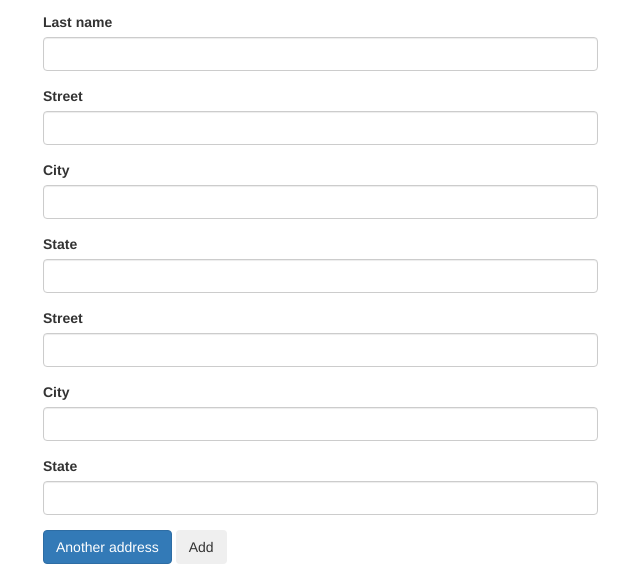
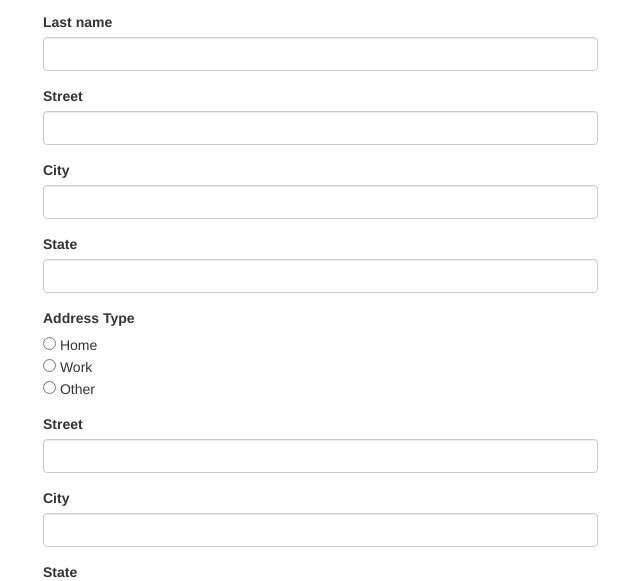
Before and after one commit to scotthollandjr/Address-book, a plain HTML site: page index.html in a window 1280 px wide. Both pictures are taken after a click on the element "Another address". Shown: the part 195-776 px from the top of the page, without its empty margins (27-667 px from the left). Drawn offline with Linux system fonts and the light colour scheme.

Commit message:
Add address type functionality

```diff
--- a/index.html
+++ b/index.html
@@ -36,6 +36,12 @@
                   <label for="new-state">State</label>
                   <input class="form-control new-state">
                 </div> <!-- class form-group -->
+                <div class="form-group">
+                  <label for="address-type">Address Type</label><br>
+                  <input type="radio" name="radAddress" class="address-type" value="Home"> Home<br>
+                  <input type="radio" name="radAddress" class="address-type" value="Work"> Work<br>
+                  <input type="radio" name="radAddress" class="address-type" value="Other"> Other<br>
+                </div><!-- class form-group -->
               </div> <!-- class new-address -->
             </div> <!-- id new-addresses -->
             <span class="btn btn-primary" id="add-address">Another address</span>
--- a/js/scripts.js
+++ b/js/scripts.js
@@ -5,10 +5,11 @@ function Contact(first, last) {
   this.addresses = [];
 }
 
-function Address(street, city, state) {
+function Address(street, city, state, toop) {
   this.street = street;
   this.city = city;
   this.state = state;
+  this.toop = toop;
 }
 
 Contact.prototype.fullName = function() {
@@ -16,14 +17,14 @@ Contact.prototype.fullName = function() {
 }
 
 Address.prototype.fullAddress = function() {
-  return this.street + ", " + this.city + ", " + this.state;
+  return this.street + ", " + this.city + ", " + this.state + " (" + this.toop + ")";
 }
 
 // user interface logic
 $(document).ready(function() {
 
   $("#add-address").click(function() {
-    $("#new-addresses").append('<div class="new-address">' +
+    $("#new-addresses").append('<div class="new-address addon">' +
                                  '<div class="form-group">' +
                                    '<label for="new-street">Street</label>' +
                                    '<input type="text" class="form-control new-street">' +
@@ -35,6 +36,12 @@ $(document).ready(function() {
                                  '<div class="form-group">' +
                                    '<label for="new-state">State</label>' +
                                    '<input type="text" class="form-control new-state">' +
+                                 '</div>' +
+                                 '<div class="form-group">' +
+                                   '<label for="address-type">Address Type</label><br>' +
+                                   '<input type="radio" class="address-type" value="Home"> Home<br>' +
+                                   '<input type="radio" class="address-type" value="Work"> Work<br>' +
+                                   '<input type="radio" class="address-type" value="Other"> Other<br>' +
                                  '</div>' +
                                '</div>');
   });
@@ -50,7 +57,8 @@ $(document).ready(function() {
       var inputtedStreet = $(this).find("input.new-street").val();
       var inputtedCity = $(this).find("input.new-city").val();
       var inputtedState = $(this).find("input.new-state").val();
-      var newAddress = new Address(inputtedStreet, inputtedCity, inputtedState)
+      var inputtedType = $(this).find("input[type=radio]:checked").val();
+      var newAddress = new Address(inputtedStreet, inputtedCity, inputtedState, inputtedType)
       newContact.addresses.push(newAddress)
     });
 
```
